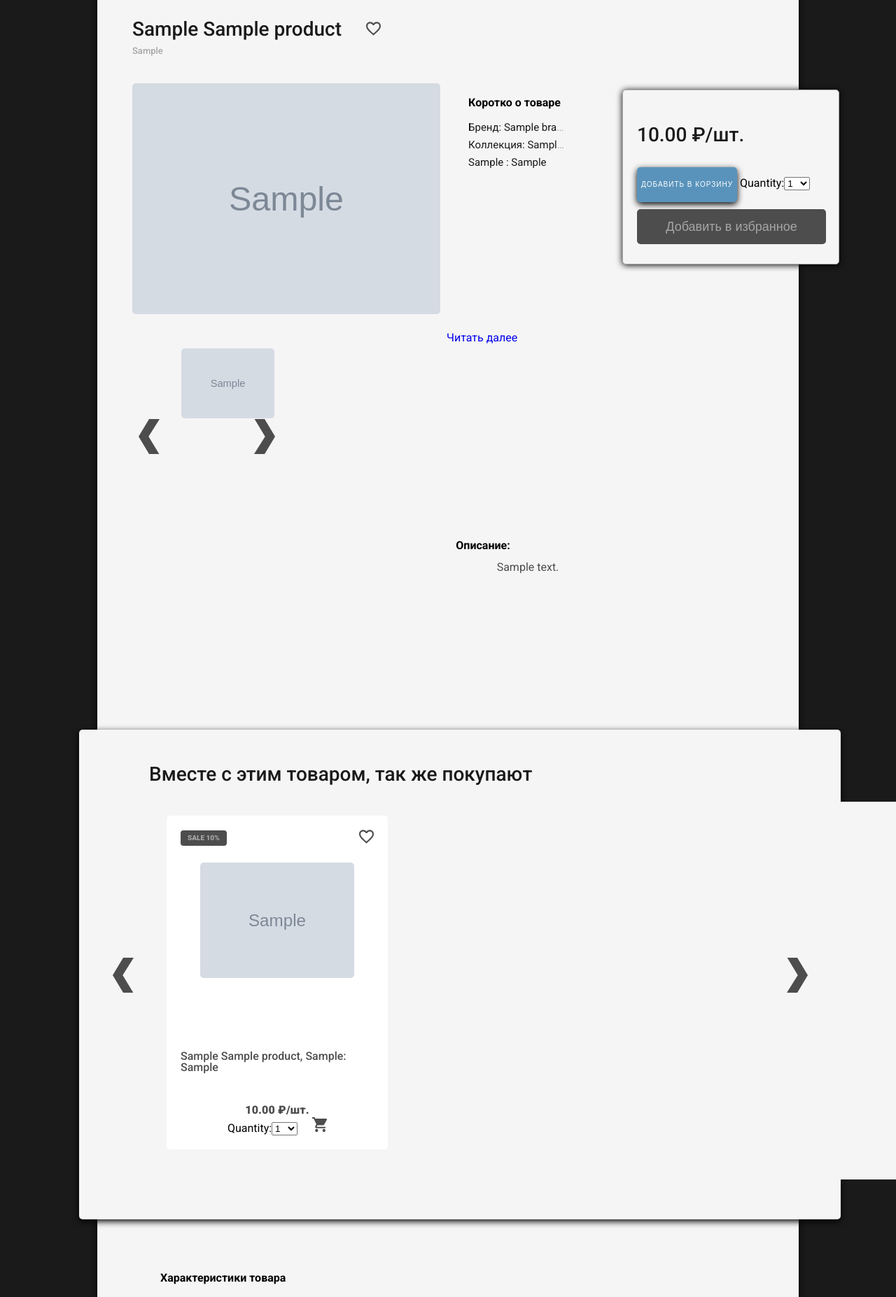
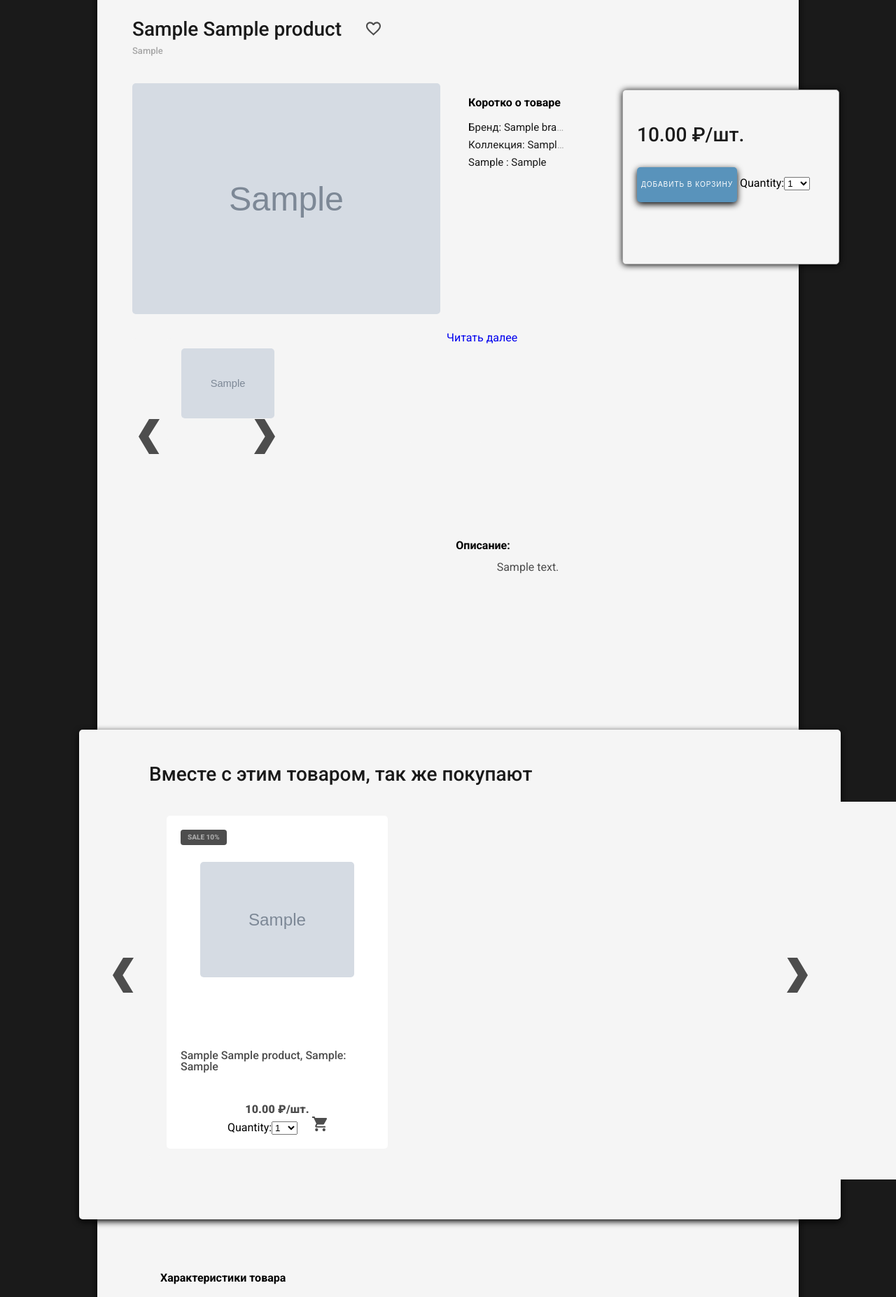
Before and after one commit to DenisMatvienko/backend-e-commerce-market-doomarket, a Django app: a page that uses doomarket/shop/templates/shop/product_detail.html in a window 1280 px wide. Shown: the part 357-2211 px from the top of the page at 70% size. Run offline with Django 3.2, Linux system fonts and the light colour scheme; tables that the repository leaves empty hold one stand-in row (values such as "Sample post"); grey boxes marked "Sample" are stand-in pictures; parts of the project's set-up code (start-up, migrations or seed data) failed here and were passed over.

Commit message:
templates card fix

```diff
--- a/doomarket/shop/templates/shop/product_detail.html
+++ b/doomarket/shop/templates/shop/product_detail.html
@@ -94,7 +94,6 @@
 					{{ cart_product_form }}
 					</div>
 				</form>
-				<div class="product__wishlist-button"><button class="product__btn btn-wishlist">{% trans 'Добавить в избранное' %}</button></div>
 			</div>
 		</div>
 		<p class="product__description-title"><b>{% trans 'Описание' %}:</b></p>
@@ -138,16 +137,7 @@
 									<!-- Card Header start -->
 									<div class="card__header">
 										<div class="card__sale">SALE 10%</div>
-										<div class="card__icon-btns">
-											<button class="card__icon-btn">
-												<svg width="21" height="20" xmlns="http://www.w3.org/2000/svg" xmlns:xlink="http://www.w3.org/1999/xlink" xmlns:svgjs="http://svgjs.com/svgjs" viewBox="0 0.366 21 19.268">
-													<svg xmlns="http://www.w3.org/2000/svg" width="21" height="20" viewBox="2 2 20 18.35">
-														<path paint-order="stroke fill markers" fill-rule="evenodd" d="M16.5 2c-1.74 0-3.412.81-4.502 2.09C10.91 2.81 9.238 2 7.498 2 4.42 2 2 4.42 2 7.5c0 3.78 3.4 6.86 8.55 11.54l1.448 1.31 1.451-1.32C18.6 14.36 22 11.28 22 7.5 22 4.42 19.58 2 16.5 2zm-4.4 15.55l-.102.1-.1-.1C7.142 13.24 4 10.39 4 7.5 4 5.5 5.5 4 7.499 4c1.54 0 3.04.99 3.57 2.36h1.871C13.46 4.99 14.958 4 16.5 4c2 0 3.499 1.5 3.499 3.5 0 2.89-3.14 5.74-7.899 10.05z"/>
-													</svg>
-												</svg>
-											</button>
-										</div>
-									 </div>
+									</div>
 									 <!--/ Card Header end -->
 									<div class="card__img">
 										<a href="{{ product.get_absolute_url }}">
--- a/doomarket/shop/templates/shop/product_list.html
+++ b/doomarket/shop/templates/shop/product_list.html
@@ -9,7 +9,7 @@
 					<!-- Card Header start -->
 					<div class="card__header">
 						<div class="card__sale">SALE 10%</div>
-					 </div>
+					</div>
 					 <!--/ Card Header end -->
 					<div class="card__img">
 						<a href="{{ product.get_absolute_url }}">
```
Also changed, not shown: doomarket/shop/templates/shop/category_detail.html (+1 -10 lines), doomarket/shop/templates/shop/producttype_detail.html (+1 -10 lines), doomarket/shop/templates/shop/subcategory_detail.html (+1 -10 lines).
